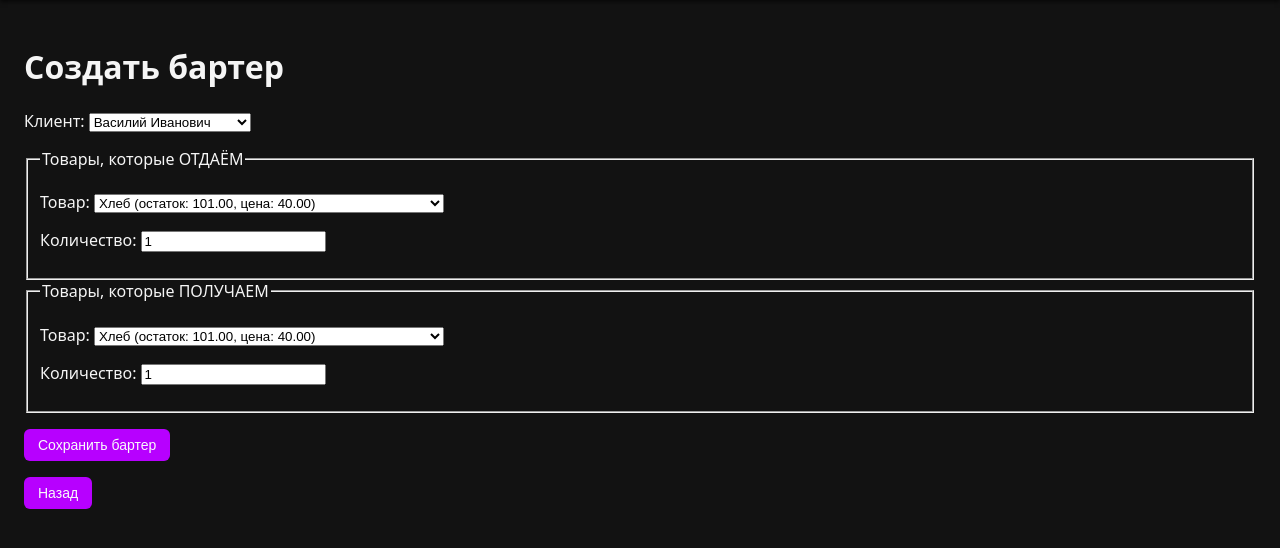
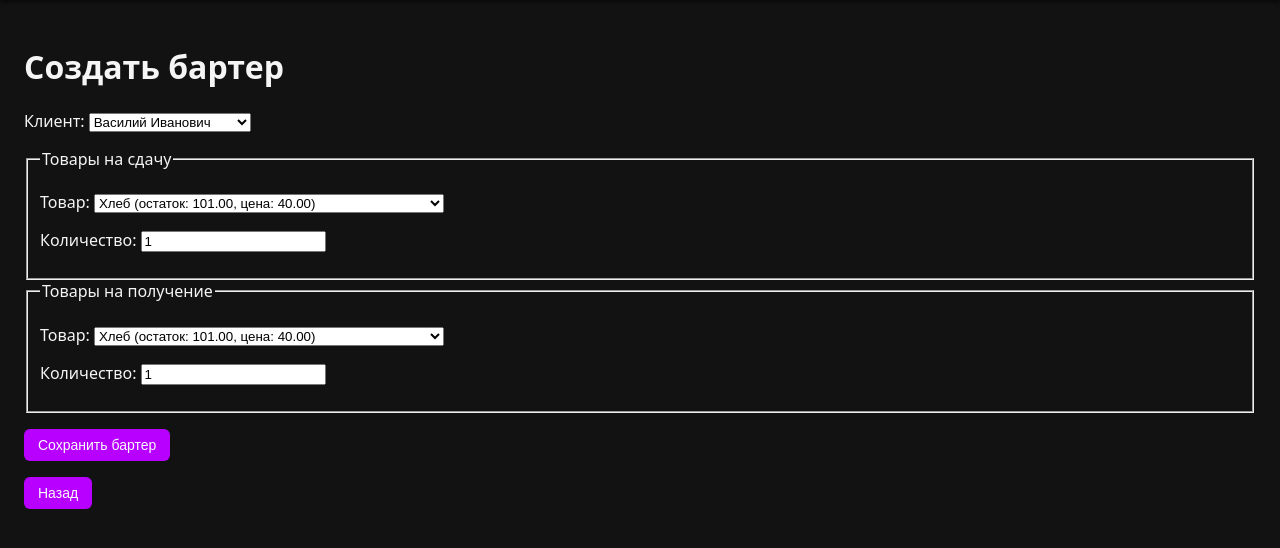
Before and after one commit to hekemi/CosLabs-MAI, a Django app: page /orders/barter/ in a window 1280 px wide. Shown: the part 62-610 px from the top of the page. Run offline with Django 5.2, Linux system fonts and the light colour scheme; data comes from the database, SQL or seed files in the repository.

Commit message:
Поправил комменты и изменил текст в бартере

```diff
--- a/Laba1/sales/templates/sales/barter_form.html
+++ b/Laba1/sales/templates/sales/barter_form.html
@@ -24,7 +24,7 @@
     </p>
 
     <fieldset>
-      <legend>Товары, которые ОТДАЁМ</legend>
+      <legend>Товары на сдачу</legend>
       <p>
         <label>Товар:
           <select name="give_product">
@@ -42,7 +42,7 @@
     </fieldset>
 
     <fieldset>
-      <legend>Товары, которые ПОЛУЧАЕМ</legend>
+      <legend>Товары на получение</legend>
       <p>
         <label>Товар:
           <select name="receive_product">
--- a/Laba1/sales/views.py
+++ b/Laba1/sales/views.py
@@ -10,7 +10,6 @@ from django.db.models.functions import Coalesce
 CREDIT_WARNING_THRESHOLD = Decimal("0.9")
 
 def home(request):
-    # просто страница с 3 кнопками
     return render(request, "sales/home.html")
 
 
@@ -132,7 +131,7 @@ def order_create(request):
         order.total_amount = total
         order.save()
 
-        # логика по типам оплаты (упрощенно)
+        # логика по типам оплаты
         if payment_type == "cash":
             client.total_purchases += total
         elif payment_type == "noncash":
```
